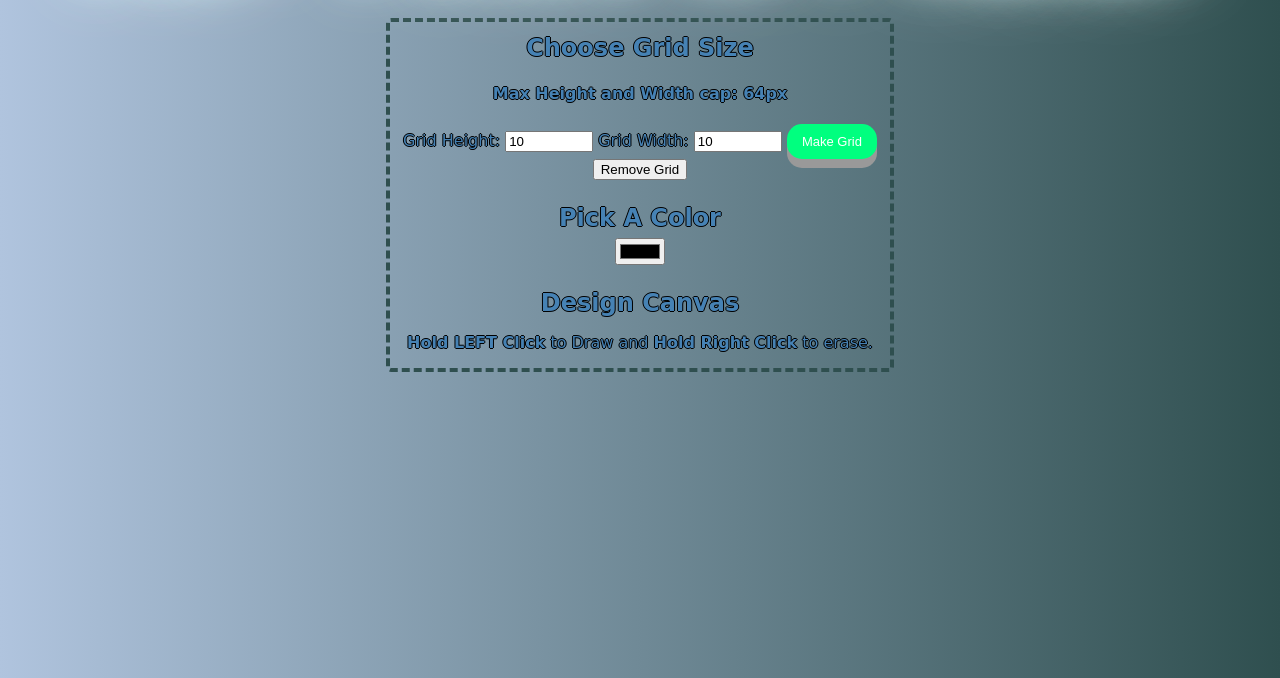
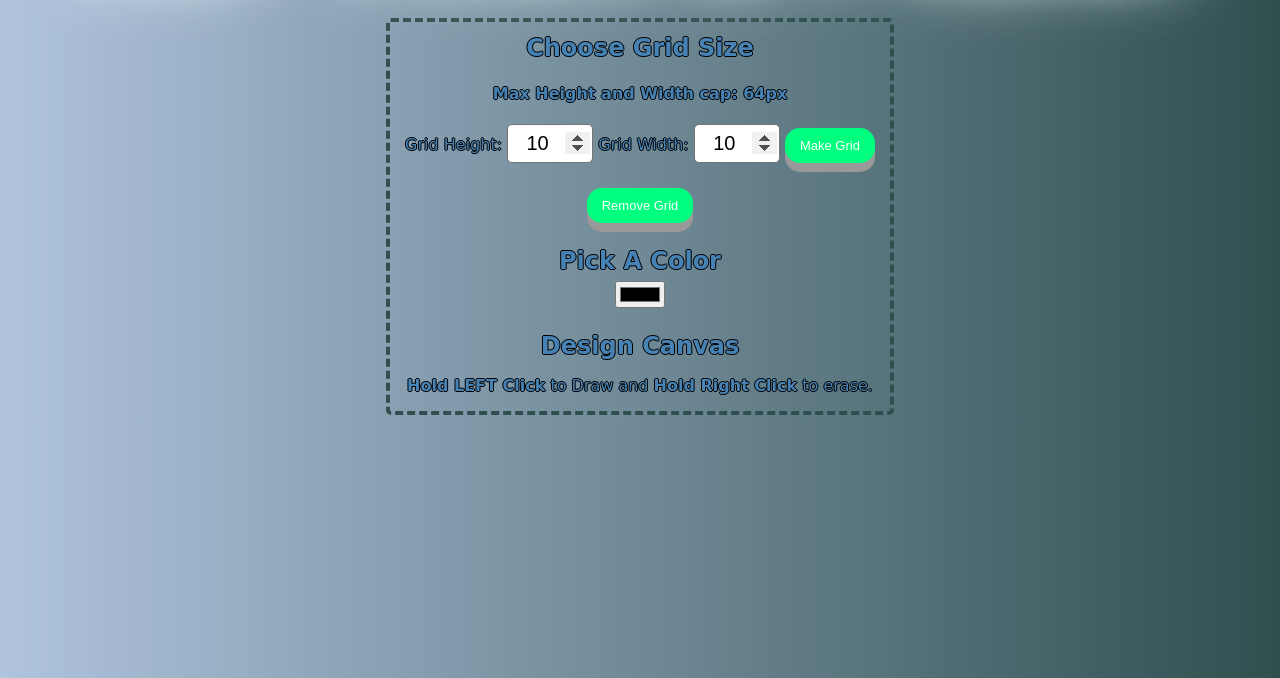
Before and after one commit to sikelos13/PicxelArtMaker-Udacity, a plain HTML site: page index.html in a window 1280 px wide. Shown: the part 122-800 px from the top of the page. Drawn offline with nearby package versions, Linux system fonts and the light colour scheme.

Commit message:
Update styles.css

```diff
--- a/styles.css
+++ b/styles.css
@@ -1,6 +1,6 @@
 body {
   text-align: center;
-	background:linear-gradient(-90deg,#2F4F4F, #B0C4DE);
+  background: linear-gradient(-90deg, #2F4F4F, #B0C4DE);
 }
 
 h1 {
@@ -20,19 +20,14 @@ h2:first-of-type {
   margin-top: 0.5em;
 }
 
-table,
-tr,
-td {
+tr, td {
   border: 1px solid black;
-
-}
-table{
-	background-color:white;
 }
 
 table {
   border-collapse: collapse;
   margin: 0 auto;
+  background-color: white;
 }
 
 tr {
@@ -44,21 +39,22 @@ td {
 }
 
 input[type=number] {
-    width: 6em;
+  width: 6px;
 }
+
 #layout {
-  color:#4682B4;
+  color: #4682B4;
   text-shadow: -1px 0 black, 0 1px black, 1px 0 black, 0 -1px black;
   font-family: 'Pacifico', cursive;
-  margin:auto;
+  margin: auto;
   text-align: center;
   border: dashed 4px;
   border-radius: 5px;
-  width:500px;
-  border-color:#2F4F4F;
+  width: 500px;
+  border-color: #2F4F4F;
 }
 
-input[type=submit]{
+input[type=submit] {
   padding: 10px 15px;
   font-size: 13px;
   text-align: center;
@@ -71,10 +67,55 @@ input[type=submit]{
   box-shadow: 0 9px #999;
 }
 
-input[type=submit]:hover {background-color:#9ACD32;}
+input[type=submit]:hover {
+  background-color: #18CDCA;
+}
 
 input[type=submit]:active {
-  background-color: #00FF7F;
+  background-color: #FF5349;
   box-shadow: 0 5px #666;
   transform: translateY(4px);
 }
+
+input[type=number]::-webkit-inner-spin-button {
+  padding: 5px;
+  color: red;
+  opacity: 1;
+}
+
+input[type=number] {
+  width: 80px;
+  height: 35px;
+  text-align: center;
+  font-size: 20px;
+  border: 1px solid #737373;
+  border-radius: 5px;
+}
+
+.hideGrid {
+  border: hidden;
+}
+
+input[type=button] {
+  margin-top: 5%;
+  padding: 10px 15px;
+  font-size: 13px;
+  text-align: center;
+  cursor: pointer;
+  outline: none;
+  color: #fff;
+  background-color: #00FF7F;
+  border: none;
+  border-radius: 15px;
+  box-shadow: 0 9px #999;
+}
+
+input[type=button]:hover {
+  background-color: #ACA3A8;
+}
+
+input[type=button]:active {
+  background-color: #455C7B;
+  box-shadow: 0 5px #666;
+  transform: translateY(4px);
+}
```
Lines whose indentation alone changed are shown as unchanged.
